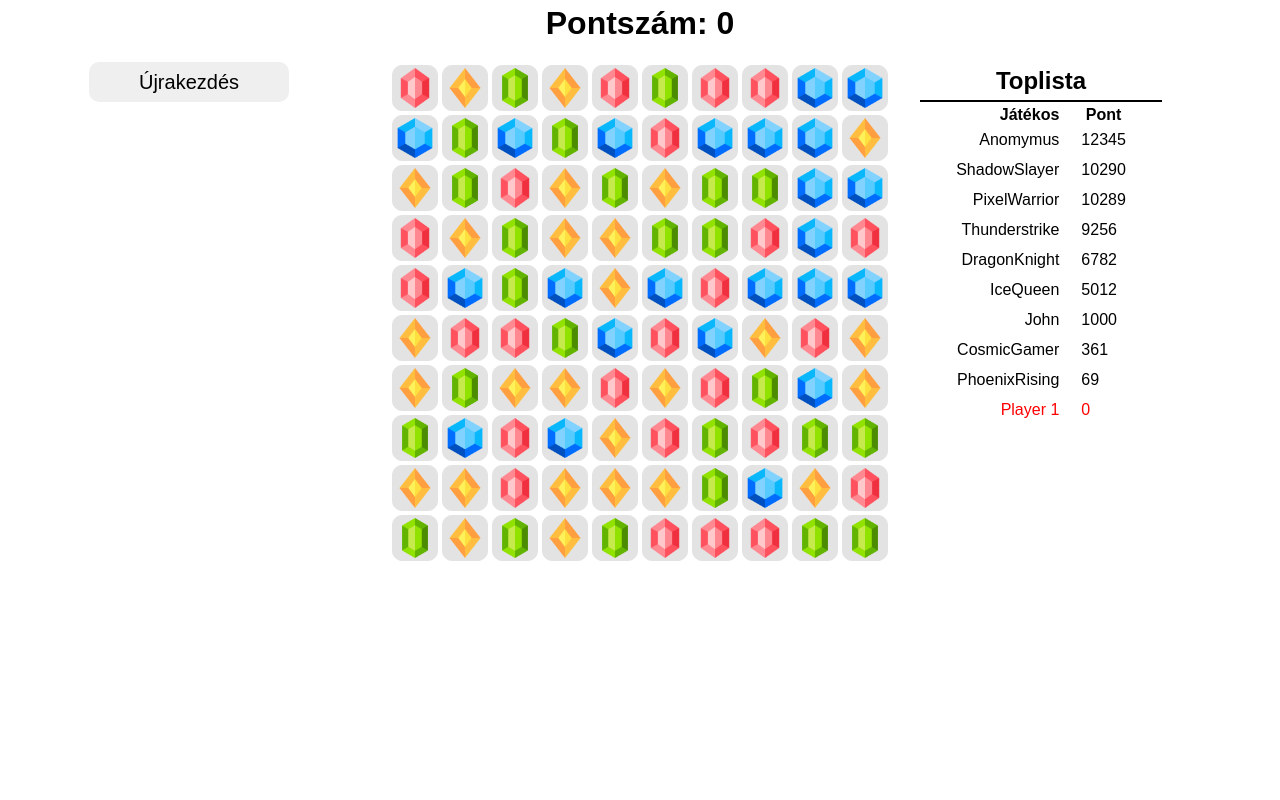
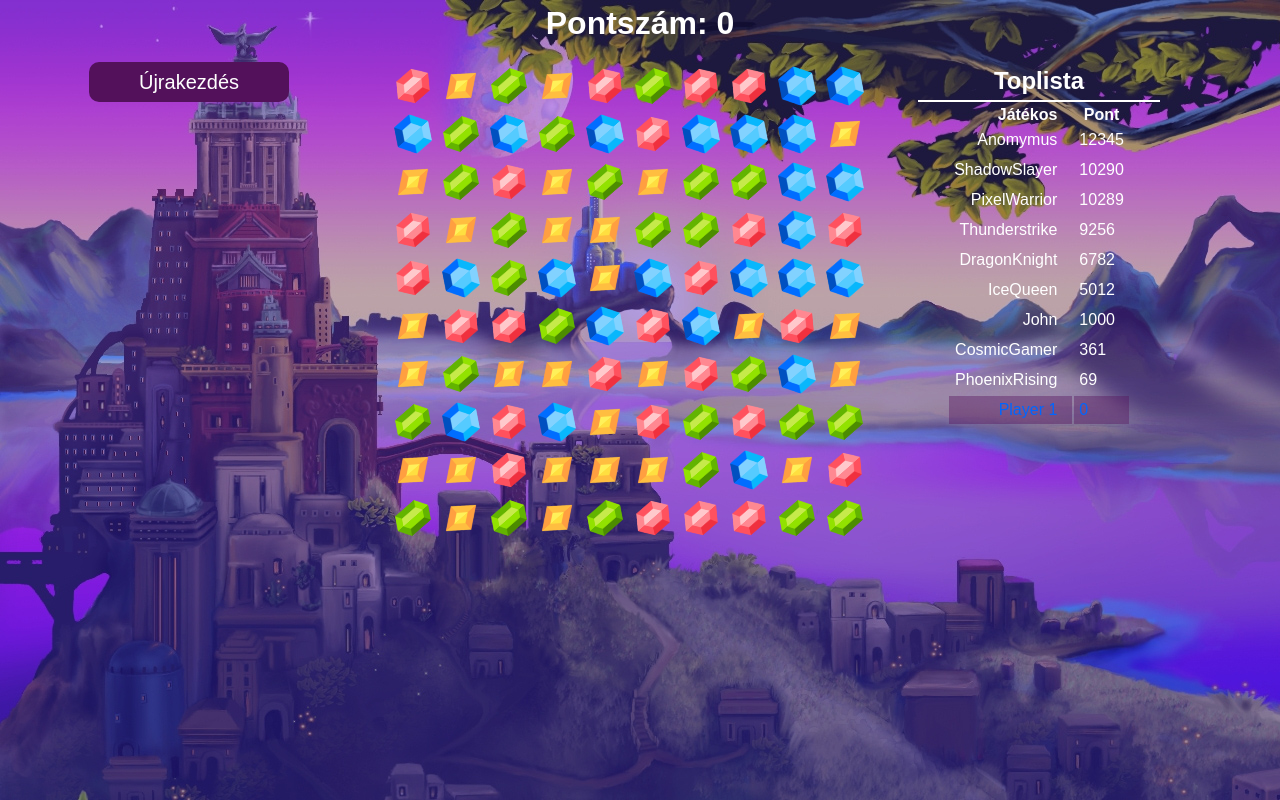
Before and after one commit to sbalint2012/bejeweled-clone, a plain HTML site: page index.html in a window 1280 px wide. Both pictures are taken after a click on the button "START". Drawn offline with Linux system fonts and the light colour scheme.

Commit message:
finishing the game

```diff
--- a/index.html
+++ b/index.html
@@ -24,10 +24,9 @@
             </div>
         </div>
 
-
         <div id="scoreDiv">
             <h2>Toplista</h2>
-            <hr style="width: 80%; margin:0 auto; border: 1px solid black; margin-bottom: 2px">
+            <hr style="width: 80%; margin:0 auto; border: 1px solid white; margin-bottom: 2px">
             <table id="scoreBoard">
                 <thead>
                 <tr>
--- a/script_v2.js
+++ b/script_v2.js
@@ -1,5 +1,4 @@
 let selected_gems = [];
-
 let green_gem = []; //gem3
 let red_gem = []; //gem4
 let yellow_gem = []; //gem1
@@ -25,8 +24,27 @@ $(function () {
         location.reload();
     });
 
+    setInterval(function() {
+        $('.gem3, .gem4, .gem1, .gem2').css({'transform': 'rotate(0deg)'}).animate({
+            borderSpacing: 360
+        }, {
+            step: function(now, fx) {
+                $(this).css('transform', 'rotate(' + now + 'deg)');
+            },
+            duration: 20000,
+            easing: 'linear',
+            complete: function() {
+                $(this).css({
+                    'transform': 'rotate(0deg)',
+                    'border-spacing': 0
+                });
+            }
+        });
+    }, 100);
+
 });
 
+//jatek elejen a palya feltoltese kovekkel
 function generate_gems(){
     for(let i = 1; i < 11; i++){
         for(let j = 1; j < 11; j++){
@@ -54,19 +72,20 @@ function generate_gems(){
 window.addEventListener('click', function(e) {
 
     if($(e.target).is('#startBtn') && game ===  false){
+        var audio = new Audio('background_sound.mp3');
+        audio.volume = 0.2;
+        audio.loop = true;
+        audio.play();
+
         player = name.value;
         if(player === ""){
             player = "Player 1"
-            var audio = new Audio('background_sound.mp3');
-            audio.volume = 0.2;
-            audio.loop = true;
-            audio.play();
 
         }
         var tbody = $('#scoreBoard tbody');
         var newRow = $('<tr>');
-        newRow.append($('<td>').text(player)).css("color","red");
-        newRow.append($('<td>').text(score));
+        newRow.append($('<td class="red">').text(player));
+        newRow.append($('<td class="red">').text(score));
         tbody.append(newRow);
         game = true;
         start.remove();
@@ -99,6 +118,7 @@ window.addEventListener('click', function(e) {
     }
 });
 
+///feldarabolja egy tombbe az atadott class erteket
 function slice_class(s){
     let splitted = s.split(" ");
     let res = [];
@@ -163,7 +183,7 @@ function check_step(arr){
         if(check_step_dist(arr)){
             change_color();
             var audio = new Audio('valid_step_sound.mp3');
-            audio.play();
+           audio.play();
             return true;
         }
     }
@@ -263,7 +283,7 @@ function get_color(color, array){
 
 // reseteli a hatterszint
 function change_color() {
-    $('#gameArea img').css('background-color', '#e3e3e3');
+    $('#gameArea img').css('background-color', 'transparent');
 }
 
 //eltavolitja a koveket ahol legalabb 3 egymas mellett van
@@ -272,10 +292,10 @@ function remove_gem(array){
         for (let j = 0; j < array[i].length; j++) {
             if (array[i][j] === 2) {
                 //console.log("ződ");
-                //$('#gameArea img').eq(i * 10 + j).remove();//css('background-color','red');
-                $('#gameArea img').eq(i * 10 + j).fadeOut(500, function() {
+                $('#gameArea img').eq(i * 10 + j).remove();//css('background-color','red');
+                /*$('#gameArea img').eq(i * 10 + j).fadeOut(500, function() {
                     $(this).remove();
-                });
+                });*/
 
             }
         }
--- a/style.css
+++ b/style.css
@@ -2,20 +2,18 @@
     padding: 0;
     margin: 0;
     font-family: Arial;
+    color: #ffffff;
 }
 
 body{
-
+    background-image: url("bg.jpg");
 }
 
 #gameArea{
-
     height: 500px;
     width: 500px;
     position: relative;
     margin: 0 auto;
-    border: 1px solid white;
-    //background-color: blue;
     float: left;
 }
 
@@ -23,9 +21,7 @@ body{
     width: 40px;
     height: 40px;
     float: left;
-    background-color: #e3e3e3;
-    border: 1px solid #e3e3e3;
-    border-radius: 10px;
+    border-radius: 30px;
     margin: 2px;
 }
 
@@ -33,9 +29,7 @@ body{
     width: 40px;
     height: 40px;
     float: left;
-    background-color: #e3e3e3;
-    border: 1px solid #e3e3e3;
-    border-radius: 10px;
+    border-radius: 30px;
     margin: 2px;
 }
 
@@ -43,9 +37,7 @@ body{
     width: 40px;
     height: 40px;
     float: left;
-    background-color: #e3e3e3;
-    border: 1px solid #e3e3e3;
-    border-radius: 10px;
+    border-radius: 30px;
     margin: 2px;
 }
 
@@ -53,9 +45,7 @@ body{
     width: 40px;
     height: 40px;
     float: left;
-    background-color: #e3e3e3;
-    border: 1px solid #e3e3e3;
-    border-radius: 10px;
+    border-radius: 30px;
     margin: 2px;
 }
 
@@ -63,7 +53,6 @@ img{
     width: 40px;
     height: 40px;
     float: left;
-    border: 1px solid black;
     padding: 2px;
 }
 
@@ -74,7 +63,6 @@ h1{
 }
 
 #scoreDiv{
-    //background-color: yellow;
     position: relative;
     margin: 0 auto;
     width: 300px;
@@ -84,7 +72,6 @@ h1{
 }
 
 #menu{
-    //background-color: yellow;
     position: relative;
     margin: 0 auto;
     width: 300px;
@@ -97,7 +84,6 @@ h1{
     margin: 0 auto;
     width: 1102px;
     height: 500px;
-    //background-color: red;
 }
 
 #scoreBoard{
@@ -126,12 +112,10 @@ h2{
 }
 
 #start {
-    background-color: #efefef;
-    border-radius: 30px;
     display: flex;
     justify-content: center;
     align-items: center;
-    height: 100%; /* set height of the container to the viewport height */
+    height: 100%;
 }
 
 #startBtn{
@@ -142,6 +126,7 @@ h2{
     font-size: 20px;
     margin: 0 auto;
     position: relative;
+    background-color: #53115b;
 }
 
 #playerName{
@@ -149,6 +134,8 @@ h2{
     font-size: 20px;
     height: 40px;
     width: 200px;
+    background-color: #ffffff;
+    color:black;
 }
 
 #reset{
@@ -159,4 +146,11 @@ h2{
     font-size: 20px;
     margin: 0 auto;
     position: relative;
+    background-color: #53115b;
 }
+
+.red{
+    color: #0066ff;
+    background-color: rgba(83,17,91,0.4);
+
+}
```
Also changed, not shown: bg.jpg (added).
